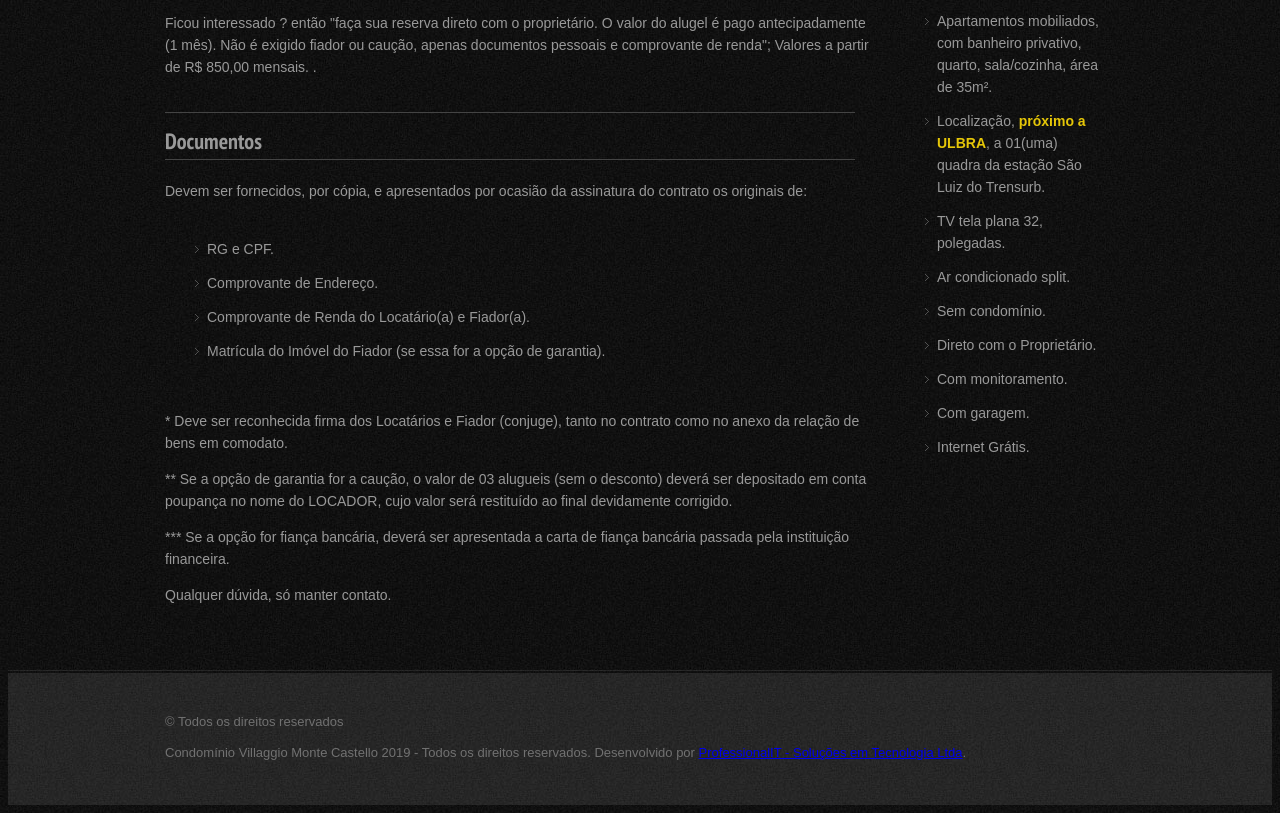
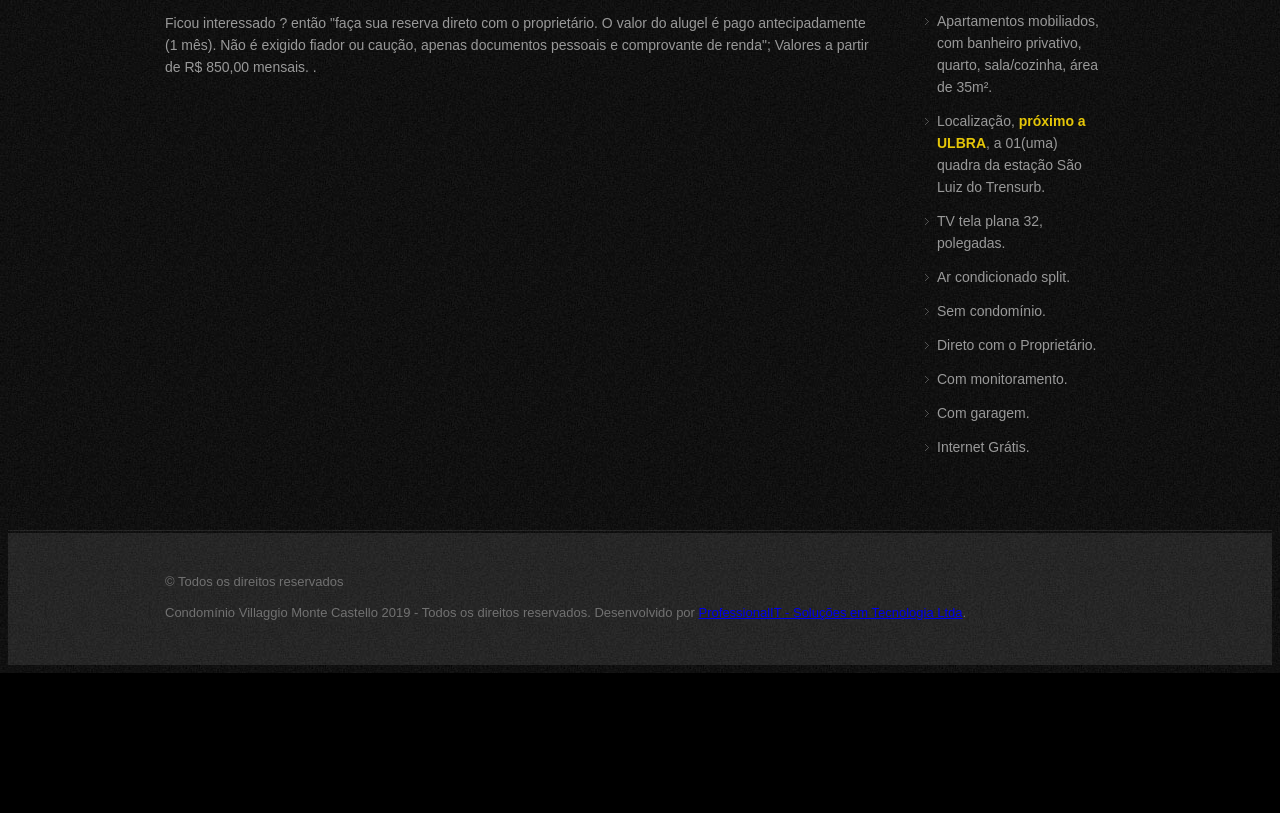
Before and after one commit to leandroseverino/villagiomontecastelo, a plain HTML site: page reserva.html in a window 1280 px wide. Shown: the part 645-1458 px from the top of the page. After the commit the page ends 1318 px from the top, so only its background shows below. Drawn offline with Linux system fonts and the light colour scheme; a web font is replaced by a local one.

Commit message:
new version

```diff
--- a/reserva.html
+++ b/reserva.html
@@ -76,20 +76,6 @@
         <div class="span9">
             <p class="tituloG" style="display: block; width: 690px;">Reserva</p>
             <p class="p">Ficou interessado ? então "faça sua reserva direto com o proprietário. O valor do alugel é pago antecipadamente (1 mês). Não é exigido fiador ou caução, apenas documentos pessoais e comprovante de renda"; Valores a partir de R$ 850,00 mensais. .</p>
-            <div class="div-form">
-                <h3>Documentos</h3>
-                <p class="p">Devem ser fornecidos, por cópia, e apresentados por ocasião da assinatura do contrato os originais de:</p>
-                <ul class="ulListaDetalhes" style="padding: 20px 0 20px 30px;">
-                    <li>RG e CPF.</li>
-                    <li>Comprovante de Endereço.</li>
-                    <li>Comprovante de Renda do Locatário(a) e Fiador(a).</li>
-                    <li>Matrícula do Imóvel do Fiador (se essa for a opção de garantia).</li>
-                </ul>
-                <p class="p">*  Deve ser reconhecida firma dos Locatários e Fiador (conjuge), tanto no contrato como no anexo da relação de bens em comodato.</p>
-                <p class="p">** Se a opção de garantia for a caução, o valor de 03 alugueis (sem o desconto) deverá ser depositado em conta poupança no nome do LOCADOR, cujo valor será restituído ao final devidamente corrigido.</p>
-                <p class="p">*** Se a opção for fiança bancária, deverá ser apresentada a carta de fiança bancária passada pela instituição financeira.</p>
-                <p class="p">Qualquer dúvida, só manter contato.
-            </div>
         </div>
         <div class="span3">
             <div class="tituloG">
```
